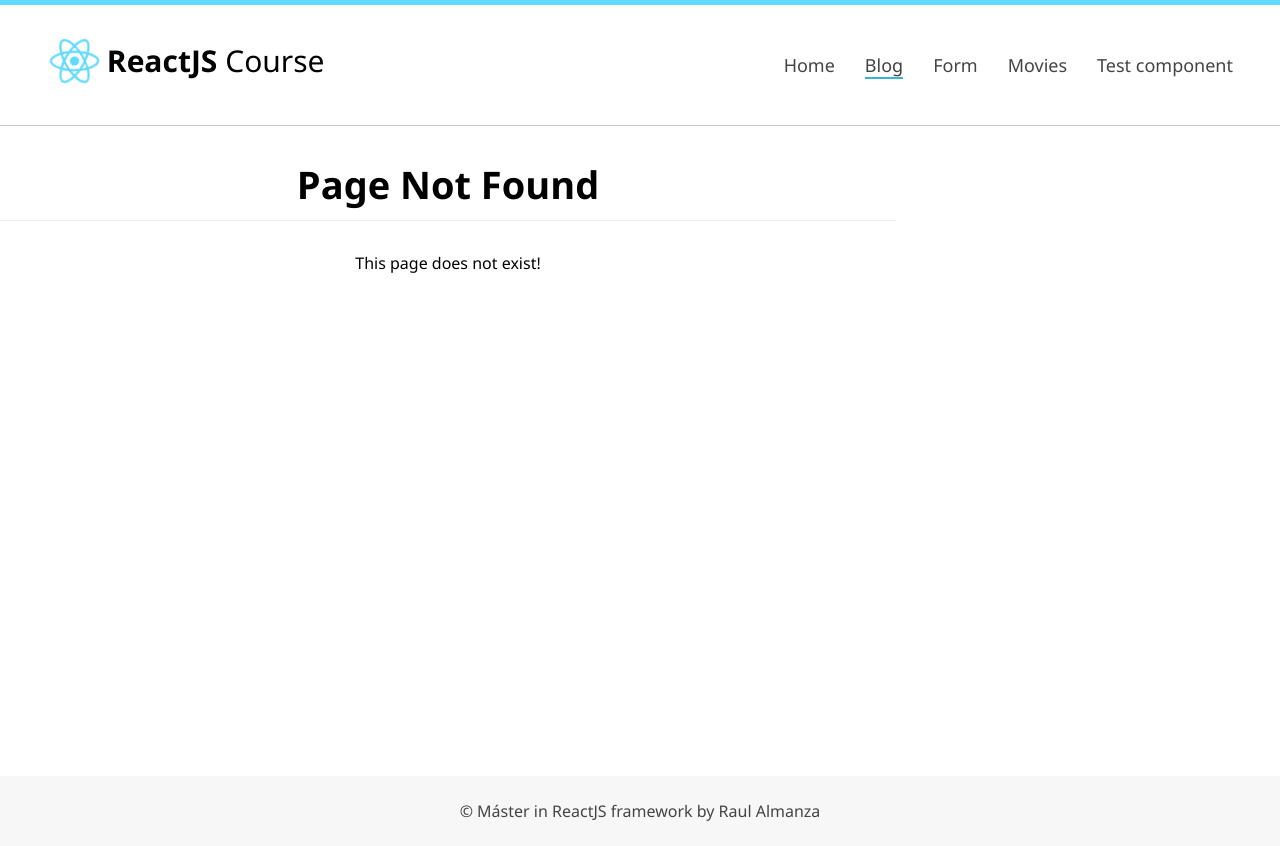
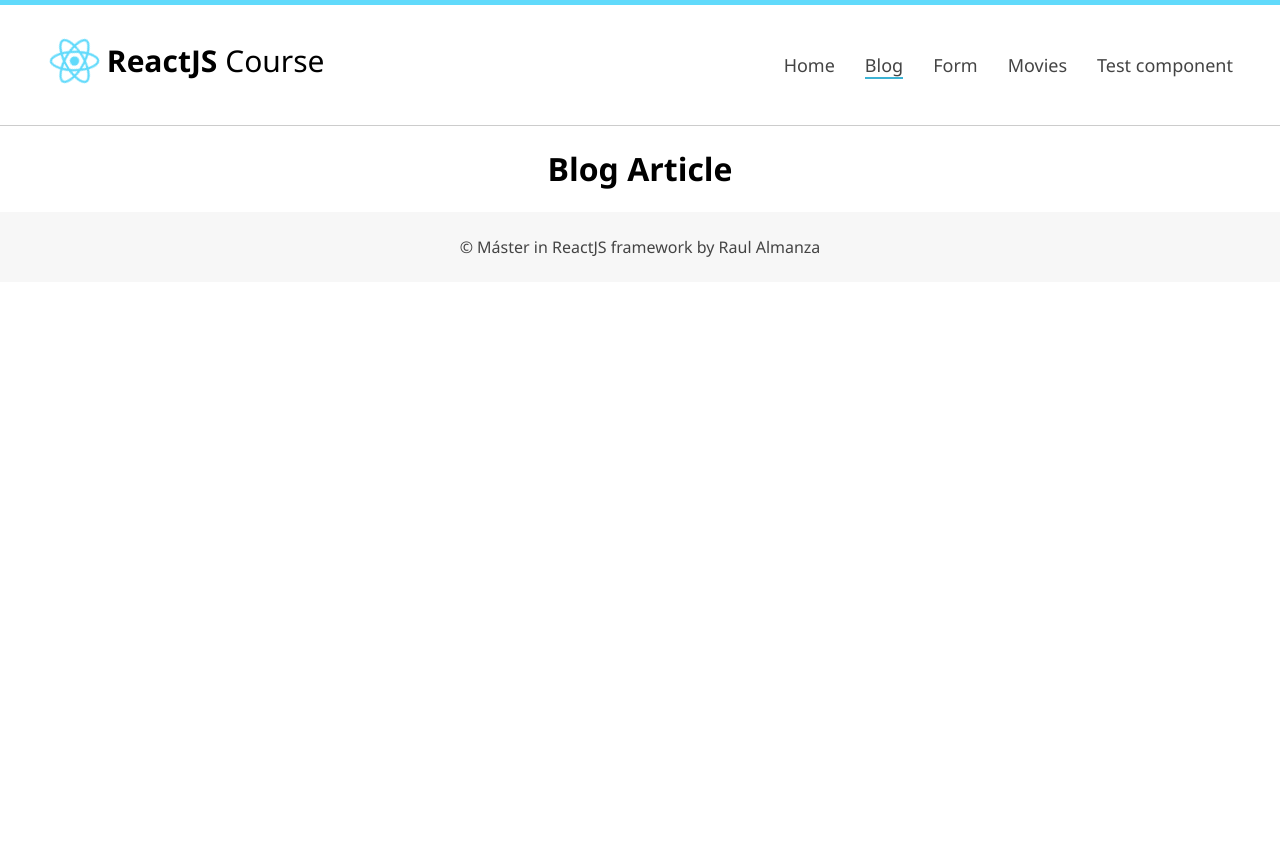
Before and after one commit to Ruli-AlSe/training-react, a React (Create React App) app: page /blog/article/1 in a window 1280 px wide. Before the commit this address had no page. After the commit the page ends 800 px from the top, so only its background shows below. Built offline with nearby package versions, Linux system fonts and the light colour scheme.

Commit message:
Create a dummy template for each article and move with link

```diff
--- a/src/Router.js
+++ b/src/Router.js
@@ -23,6 +23,9 @@ class Router extends React.Component {
             <Route exact path="/form" component={Form} />
             <Route exact path="/movies" component={Movies} />
             <Route exact path="/tests" component={MyComponent} />
+            <Route exact path="/blog/article/:id" render={() => (
+              <h1>Blog Article</h1>
+            )} />
             <Route component={NotFound} />
           </Switch>
         <div className="clearfix" />
--- a/src/components/Articles.js
+++ b/src/components/Articles.js
@@ -1,7 +1,8 @@
-import React from "react";
-import axios from "axios";
-import Global from "../Global";
-import Moment from "react-moment";
+import React from 'react';
+import {Link} from 'react-router-dom';
+import axios from 'axios';
+import Global from '../Global';
+import Moment from 'react-moment';
 //import 'moment/locale/es';
 
 import defImg from "../assets/images/images.png";
@@ -56,7 +57,7 @@ class Articles extends React.Component {
             <span className="date">
               <Moment fromNow >{ article.date }</Moment>
             </span>
-            <a href="#">Leer más</a>
+            <Link to={ '/blog/article/' + article._id } >Leer más</Link>
 
             <div className="clearfix"></div>
           </article>
```
